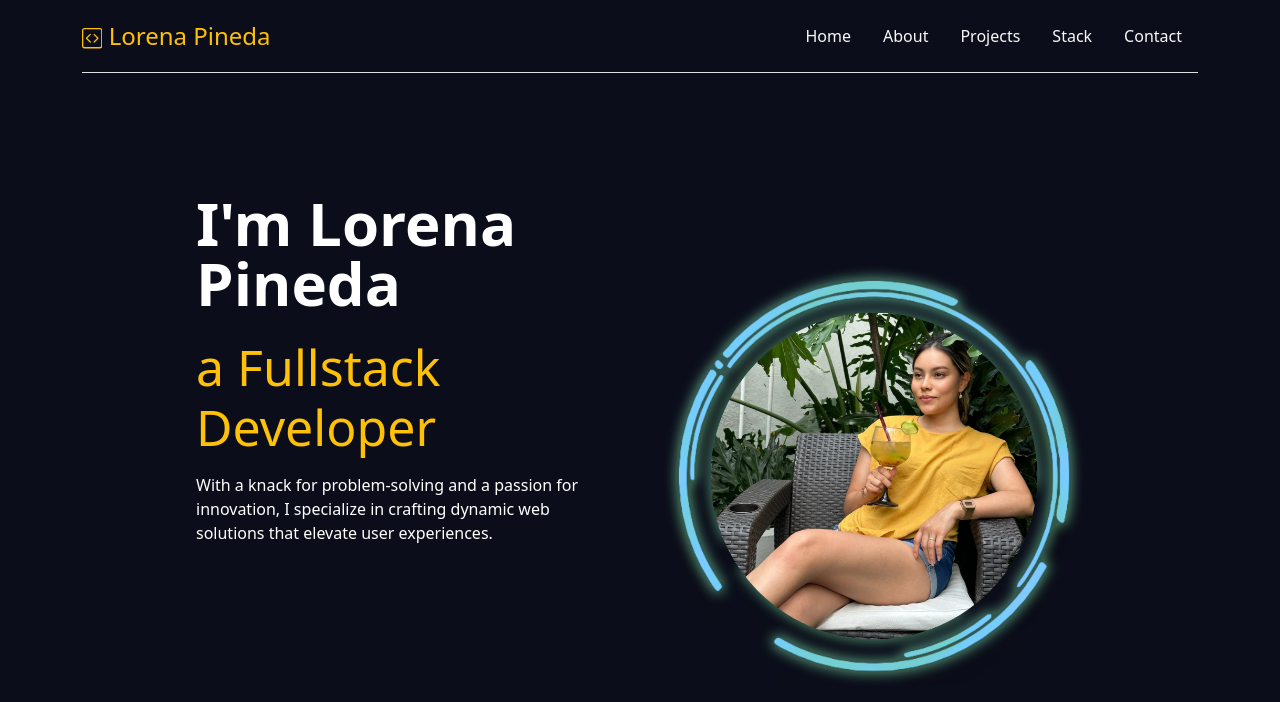
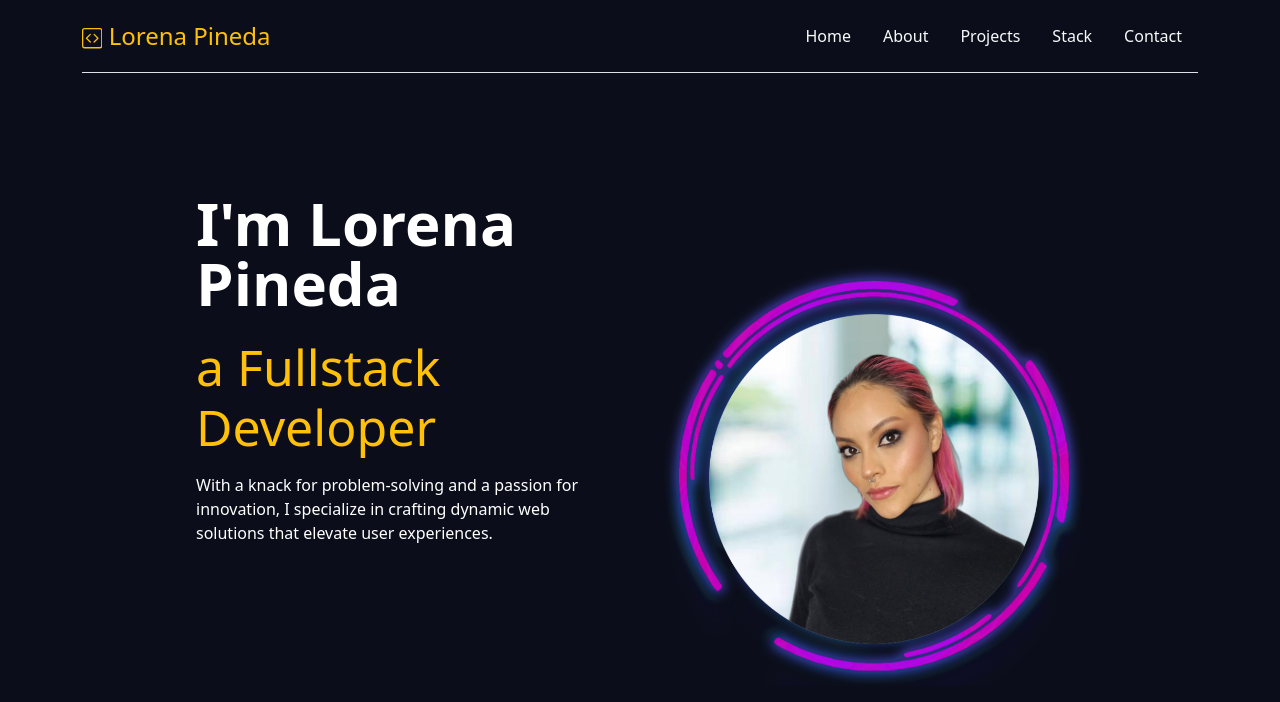
Before and after one commit to karenlorenapineda/capstone-project-2, a plain HTML site: page index.html in a window 1280 px wide. Shown: the top 702 px of the page. Drawn offline with nearby package versions, Linux system fonts and the light colour scheme.

Commit message:
photo-index.html
Update main photo

```diff
--- a/index.html
+++ b/index.html
@@ -37,7 +37,7 @@
                 <div class="col-xxl-12 px-4 py-5">
                     <div class="row flex-lg-row-reverse align-items-center g-5 py-5">
                       <div class="col-10 col-sm-8 col-lg-6">
-                        <img src="./assets/images/MePortfolio.png" class="d-block mx-lg-auto img-fluid pl-10" alt="Bootstrap Themes" height="100" loading="lazy">
+                        <img src="./assets/images/Me.png" class="d-block mx-lg-auto img-fluid pl-10" alt="Bootstrap Themes" height="100" loading="lazy">
                       </div>
                       <div class="col-lg-6">
                         <h1 class="display-5 fw-bold text-body-emphasis lh-1 mb-4">I'm Lorena Pineda</h1>
```
